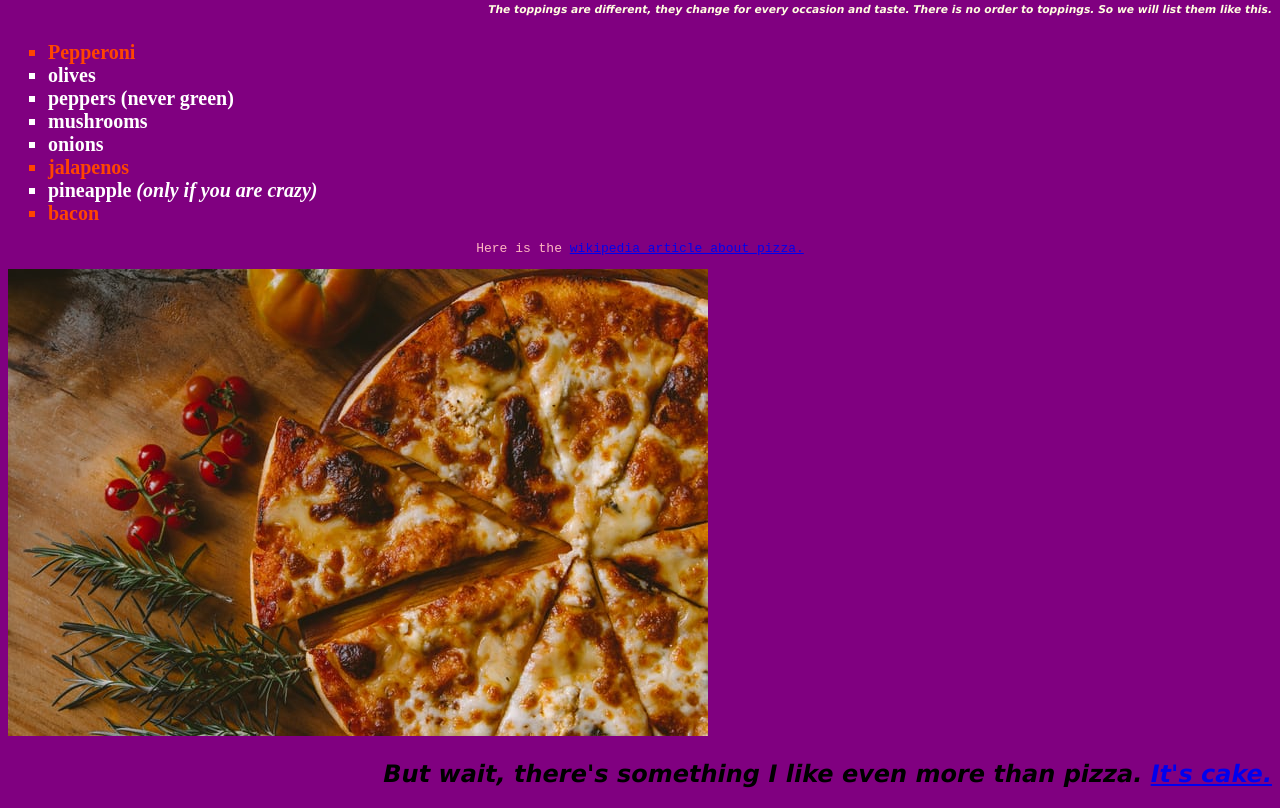
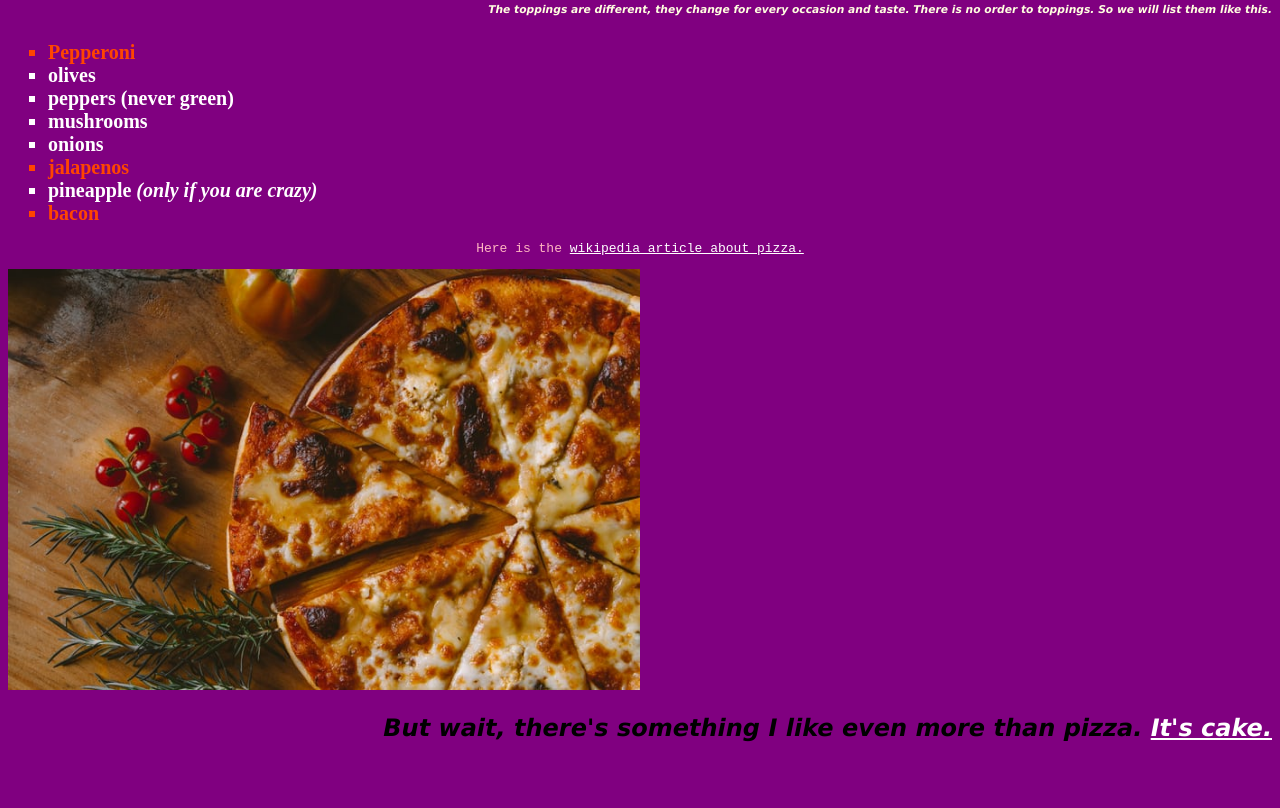
Before and after one commit to scottfeher/HTML-CSS, a plain HTML site: page index.html in a window 1280 px wide. Shown: the part 1757-2565 px from the top of the page. After the commit the page ends 2519 px from the top, so only its background shows below. Drawn offline with Linux system fonts and the light colour scheme.

Commit message:
made text white

```diff
--- a/styles.css
+++ b/styles.css
@@ -43,3 +43,9 @@ li{
 .fave{
     color:orangered;
 }
+.pizza{
+    width: 50%;
+}
+a{
+    color: white;
+}
```
